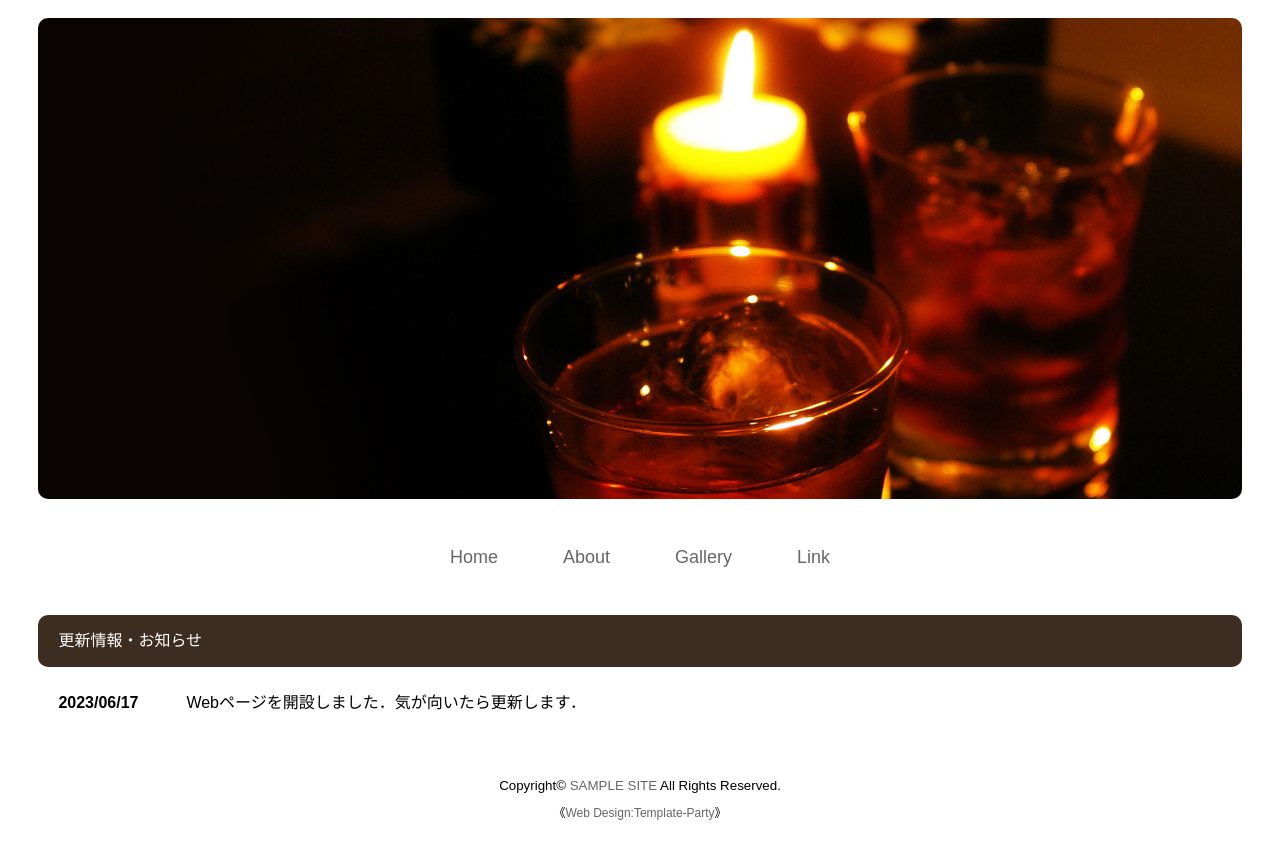
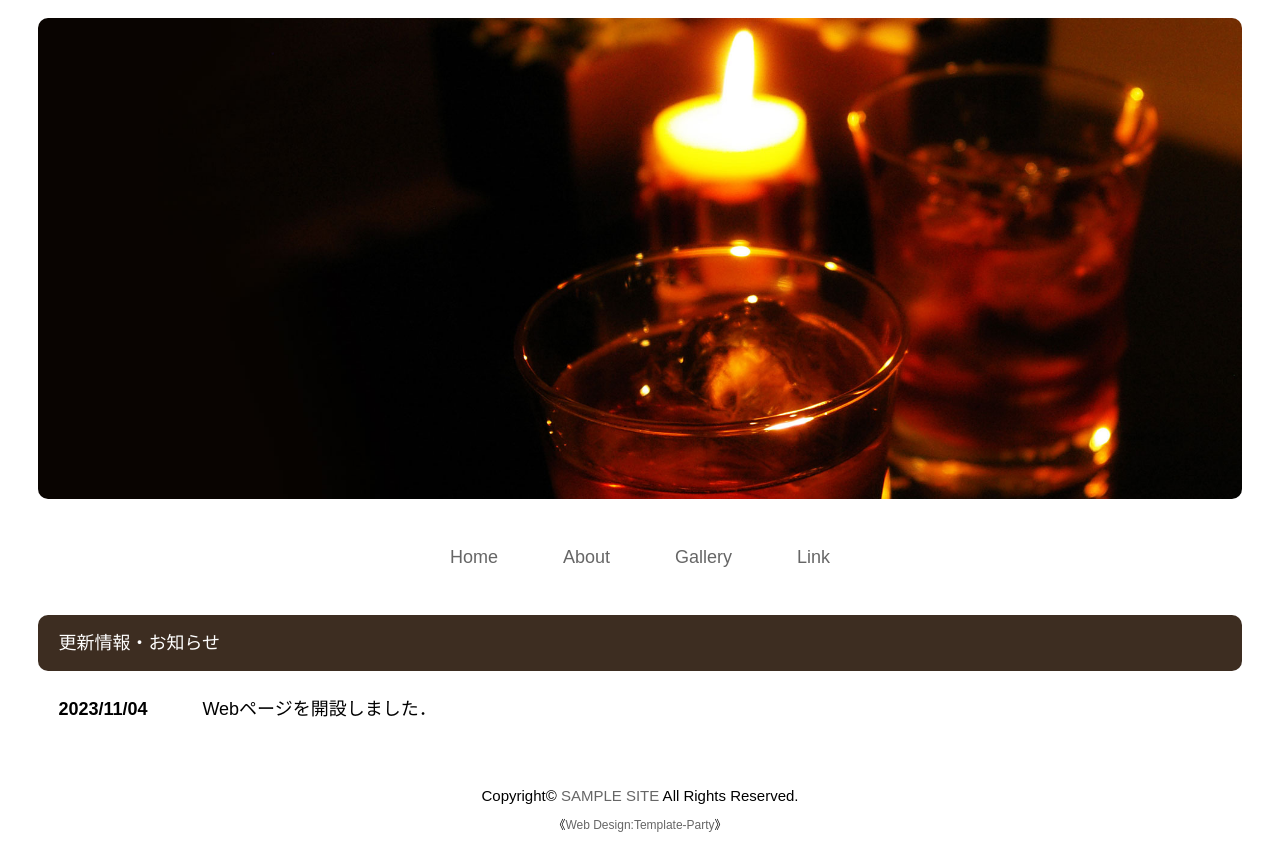
Before and after one commit to YoshikiJikumaru/pages, a plain HTML site: page index.html in a window 1280 px wide. Shown: the part 103-950 px from the top of the page. Drawn offline with nearby package versions, Linux system fonts and the light colour scheme.

Commit message:
fix a bug

```diff
--- a/css/style.css
+++ b/css/style.css
@@ -12,7 +12,7 @@ body {
 	-webkit-text-size-adjust: none;
 	color: #000;	/*全体の文字色*/
 	font-family: "ヒラギノ角ゴ Pro W3", "Hiragino Kaku Gothic Pro", "メイリオ", Meiryo, Osaka, "ＭＳ Ｐゴシック", "MS PGothic", sans-serif;	/*フォント種類*/
-	font-size: 16px;	/*文字サイズ*/
+	font-size: 18px;	/*文字サイズ*/
 	line-height: 2;		/*行間*/
 	background: #fff;	/*背景色*/
 }
--- a/index.html
+++ b/index.html
@@ -48,8 +48,8 @@ document.addEventListener("DOMContentLoaded", function() {
 <section id="new">
 <h2>更新情報・お知らせ</h2>
 <dl>
-<dt>2023/06/17</dt>
-<dd>Webページを開設しました．気が向いたら更新します．</dd>
+<dt>2023/11/04</dt>
+<dd>Webページを開設しました．</dd>
 </dl>
 </section>
 
```
